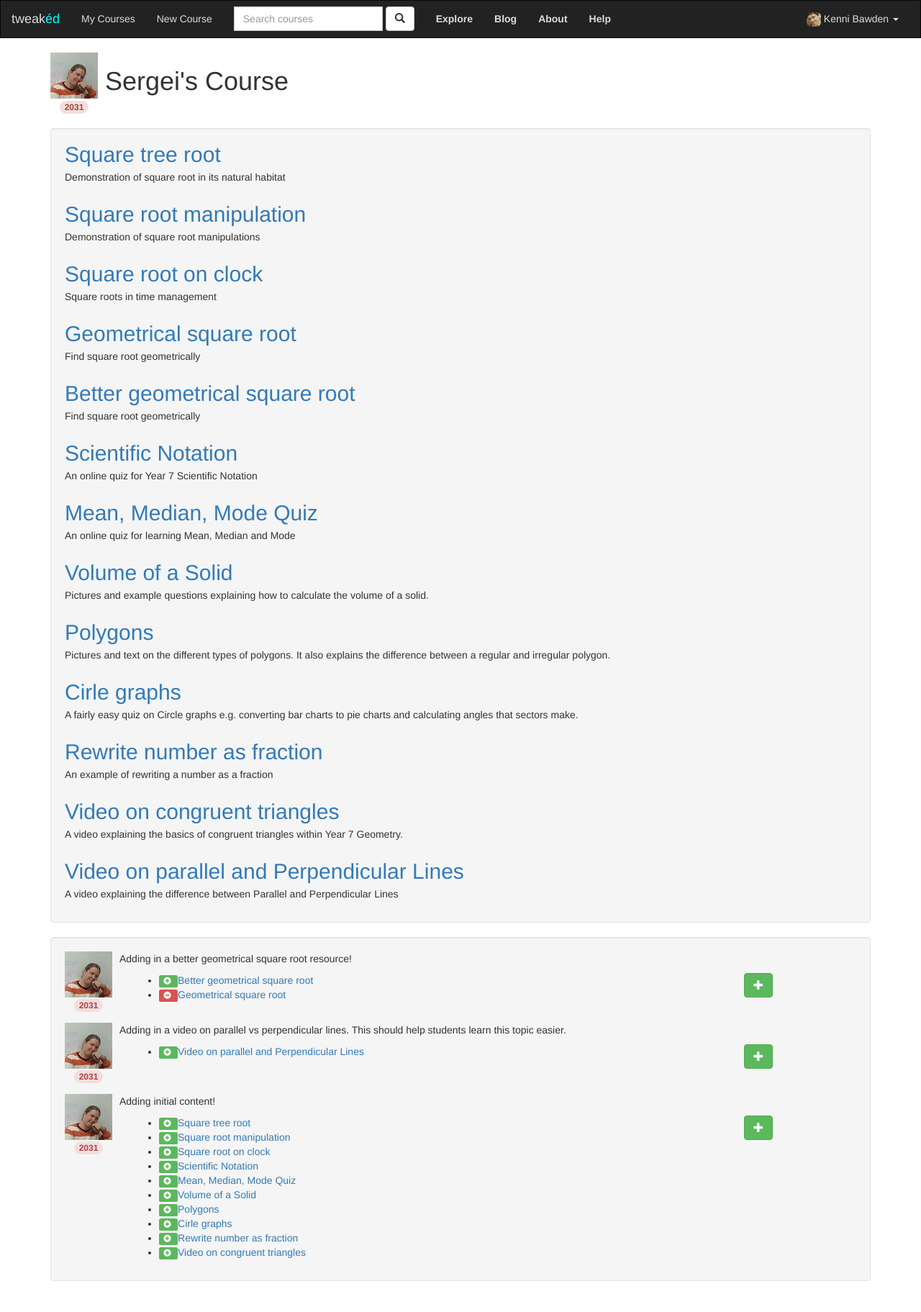
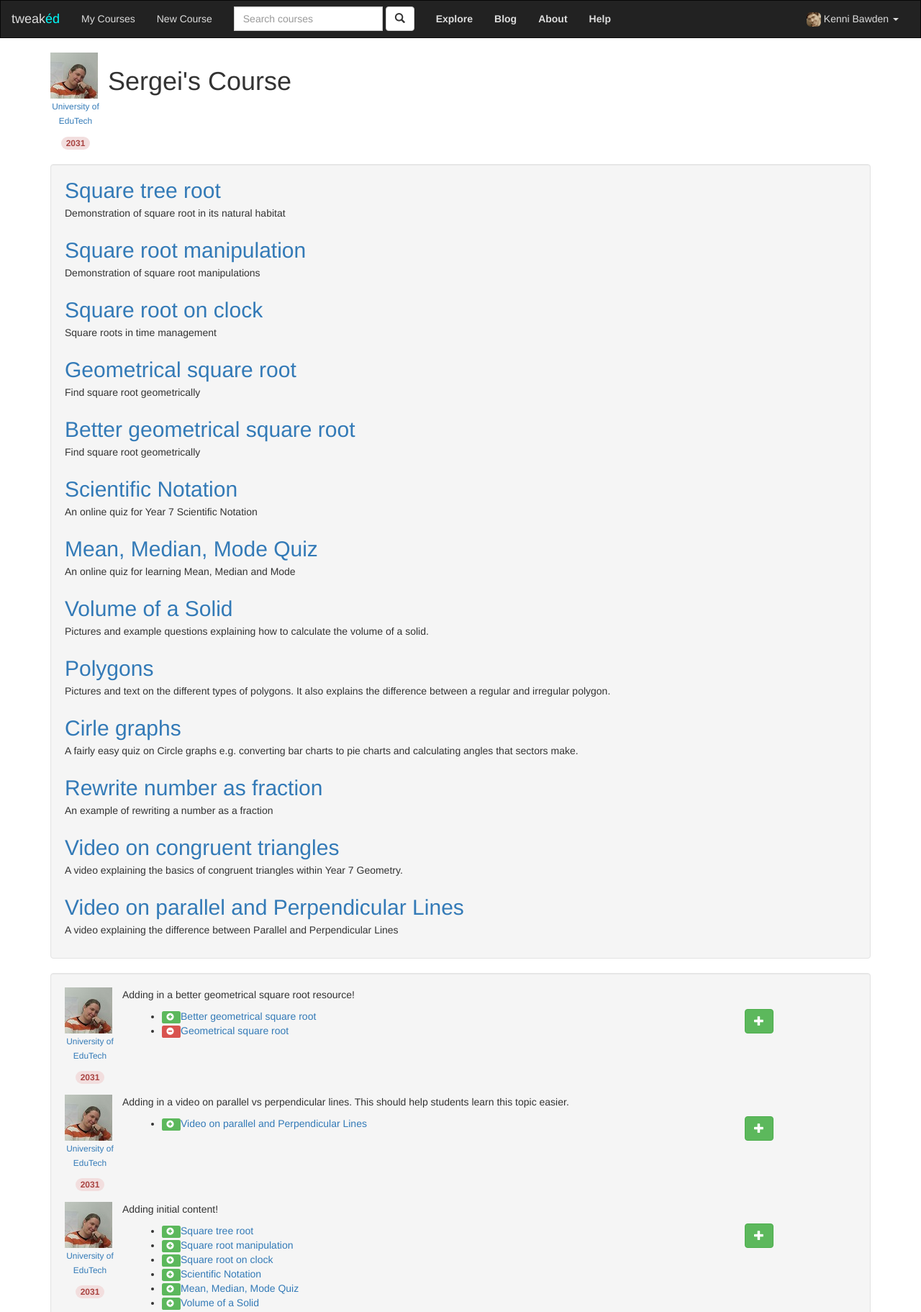
Before and after one commit to fork-ed/demo, a website: page index.html in a window 1280 px wide. Shown: the top 1823 px of the page at 72% size. Before the commit the page ends 1800 px from the top, so only its background shows below. Drawn offline with nearby package versions, Linux system fonts and the light colour scheme.

Commit message:
Added uni names into the demo

```diff
--- a/index.html
+++ b/index.html
@@ -70,9 +70,10 @@
 
     <div class="container">
         <section class="media">
-                <a class="pull-left" ng-href="">
+                <a class="pull-left" style="text-align: center" ng-href="">
                     <img class="media-object" ng-src="{{ (people | filter:{name: course})[0].picture }}">
-                    <div style="text-align: center;">
+                    <div style="width: 70px;">
+                        <p><small>{{ (people | filter:{name: course})[0].uni }}</small></p>
                         <span class="badge alert-danger">{{ (people | filter:{name: course})[0].score }}</span>
                     </div>
                 </a>
@@ -99,9 +100,10 @@
 
         <article class="updates well">
             <section class="media" ng-repeat="update in updates[course]">
-                <a class="pull-left" ng-href="">
+                <a class="pull-left" style="text-align: center" ng-href="">
                     <img class="media-object" ng-src="{{ (people | filter:{name: update.name})[0].picture }}">
-                    <div style="text-align: center;">
+                    <div style="width: 70px;">
+                        <p><small>{{ (people | filter:{name: update.name})[0].uni }}</small></p>
                         <span class="badge alert-danger">{{ (people | filter:{name: update.name})[0].score }}</span>
                     </div>
                 </a>
--- a/people.json
+++ b/people.json
@@ -3,16 +3,19 @@
         {
             "name": "Kenni",
             "picture": "images/kenni.jpg",
+            "uni": "University of Hard Knocks",
             "score": 14
         },
         {
             "name": "Sergei",
             "picture": "images/sergei.jpg",
+            "uni": "University of EduTech",
             "score": 2031
         },
         {
             "name": "Will",
             "picture": "images/will.jpg",
+            "uni": "University of New England",
             "score": 116
         }
     ]
```
